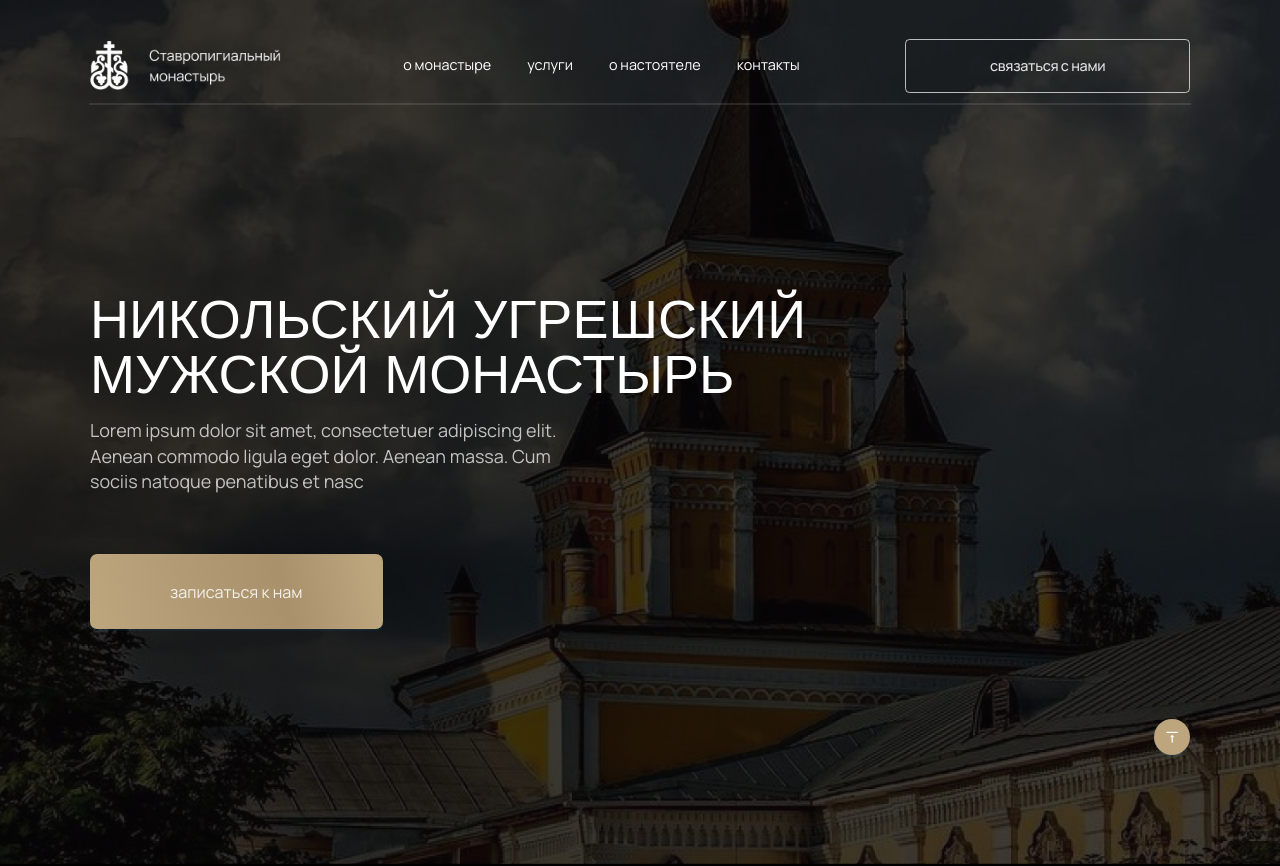
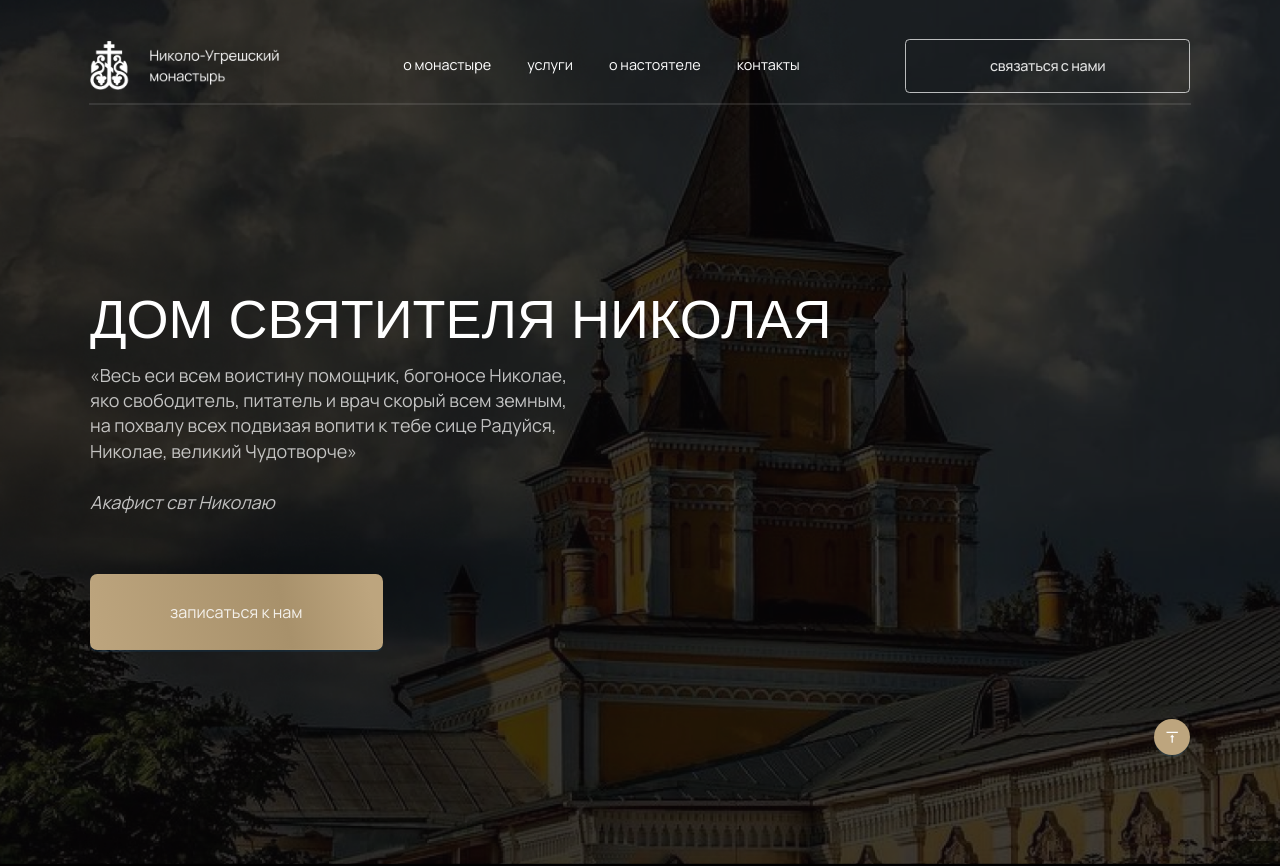
Before and after one commit to LxrdTendx/ChristianProjectSite, a React (Create React App) app in the folder frontend/: page / in a window 1280 px wide. Shown: the top 866 px of the page. Built offline with nearby package versions, Linux system fonts and the light colour scheme; no server answers; a web font is replaced by a local one.

Commit message:
правки за январь

```diff
--- a/frontend/public/index.html
+++ b/frontend/public/index.html
@@ -2,14 +2,14 @@
 <html lang="en">
   <head>
     <meta charset="utf-8" />
-    <link rel="icon" href="%PUBLIC_URL%/favicon.ico" />
+    <link rel="icon" href="%PUBLIC_URL%/logo.svg" />
     <meta name="viewport" content="width=device-width, initial-scale=1" />
     <meta name="theme-color" content="#000000" />
     <meta
       name="description"
       content="Web site created using create-react-app"
     />
-    <link rel="apple-touch-icon" href="%PUBLIC_URL%/logo192.png" />
+    <link rel="apple-touch-icon" href="%PUBLIC_URL%/logo.svg" />
     <!--
       manifest.json provides metadata used when your web app is installed on a
       user's mobile device or desktop. See https://developers.google.com/web/fundamentals/web-app-manifest/
@@ -24,10 +24,10 @@
       work correctly both with client-side routing and a non-root public URL.
       Learn how to configure a non-root public URL by running `npm run build`.
     -->
-    <title>React App</title>
+    <title>Николо-Угрещский монастырь</title>
   </head>
   <body>
-    <noscript>You need to enable JavaScript to run this app.</noscript>
+    <noscript></noscript>
     <div id="root"></div>
     <!--
       This HTML file is a template.
--- a/frontend/src/components/FirstPage.js
+++ b/frontend/src/components/FirstPage.js
@@ -132,11 +132,11 @@ const FirstPage = () => {
 
       <div className='title-page-block'>
         <div className='title-page'>
-          Никольский Угрешский <br />мужской монастырь
+          Дом святителя Николая
         </div>
         <div className='subtitle-page'>
-          Lorem ipsum dolor sit amet, consectetuer adipiscing elit. Aenean commodo ligula eget dolor. Aenean massa. Cum sociis natoque penatibus et nasc
-        </div>
+        «Весь еси‌ всем вои‌стину помо‌щник, богоно‌се Нико‌лае, я‌ко свободи‌тель, пита‌тель и врач ско‌рый всем земны‌м, на похвалу‌ всех подвизая вопи‌ти к тебе‌ си‌це Ра‌дуйся, Нико‌лае, вели‌кий Чудотво‌рче» <br/> <br/> <i>Акафист свт Николаю</i>
+</div>
         <Button type="primary" size="large" className='title-button'>
           записаться к нам
         </Button>
--- a/frontend/src/components/SixPage.js
+++ b/frontend/src/components/SixPage.js
@@ -12,9 +12,9 @@ const SixPage = () => {
               остались вопросы?<br/>
               <span style={{ color:'#bda57e' }}>оставьте заявку</span>
             </div>
-            <div className='left-b-text'>
+            {/* <div className='left-b-text'>
               Lorem ipsum dolor sit amet, consectetuer adipiscing elit. Aenean commodo ligula eget dolor. Aenean massa. Cum sociis natoque penatibus et magnis dis parturient montes, nascetur ridiculus mus. Donec quam felis, ultricies nec, pellentesque eu
-            </div>
+            </div> */}
           </div>
           <div className='right-b'>
             <FormSix />
```
Also changed, not shown: frontend/public/logo.svg (added), frontend/src/assets/logo.png.
